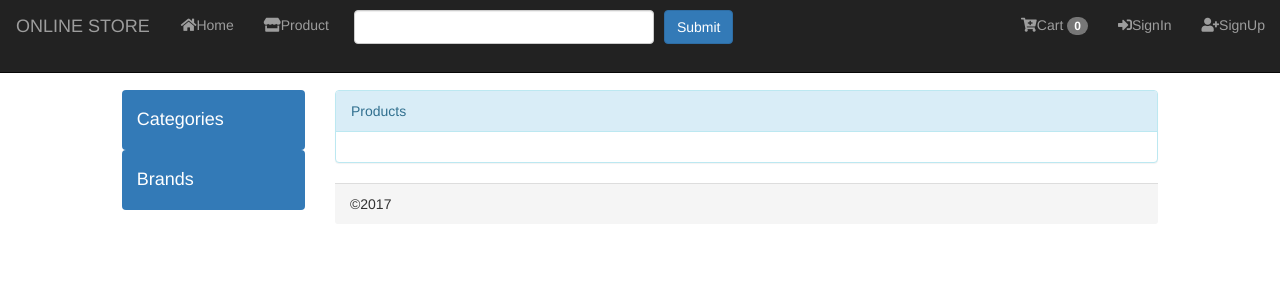
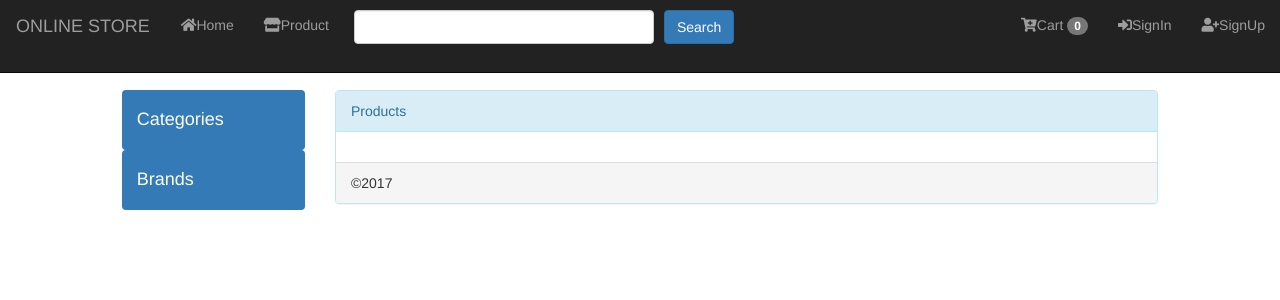
Before and after one commit to Ghost173/simple-e-commerce-website-with-php-mysqli, a PHP site: page / in a window 1280 px wide. Shown: the top 300 px of the page. Run offline with PHP 8.4, Linux system fonts and the light colour scheme; data that the repository does not hold is empty.

Commit message:
seach button modify

```diff
--- a/index.php
+++ b/index.php
@@ -33,7 +33,7 @@ error_reporting(-1);
             <li> <a href="#"><i class="fas fa-home"></i>Home</a></li>
             <li> <a href="#"><i class="fas fa-store"></i>Product</a></li>
             <li style="width:300px;left:10px;top:10px;"><input type="text" class="form-control" id="search"></li>
-            <li style="top:10px;left:20px;"><input type="submit" class="btn btn-primary" id="search_btn"></li>
+            <li style="top:10px;left:20px;"><button class="btn btn-primary" id="search_btn">Search</button></li>
         </ul>
 
         <ul class="nav navbar-nav navbar-right">
@@ -129,8 +129,9 @@ error_reporting(-1);
                         <div class="panel-heading">$500.00
                             <button style="float:right;" class="btn btn-danger btn-xs">AddToCart</button>
                         </div>
+                        </div>
                     </div> -->
-                </div>
+
             </div>
             <div class="panel-footer">&copy;2017</div>
         </div>
```
